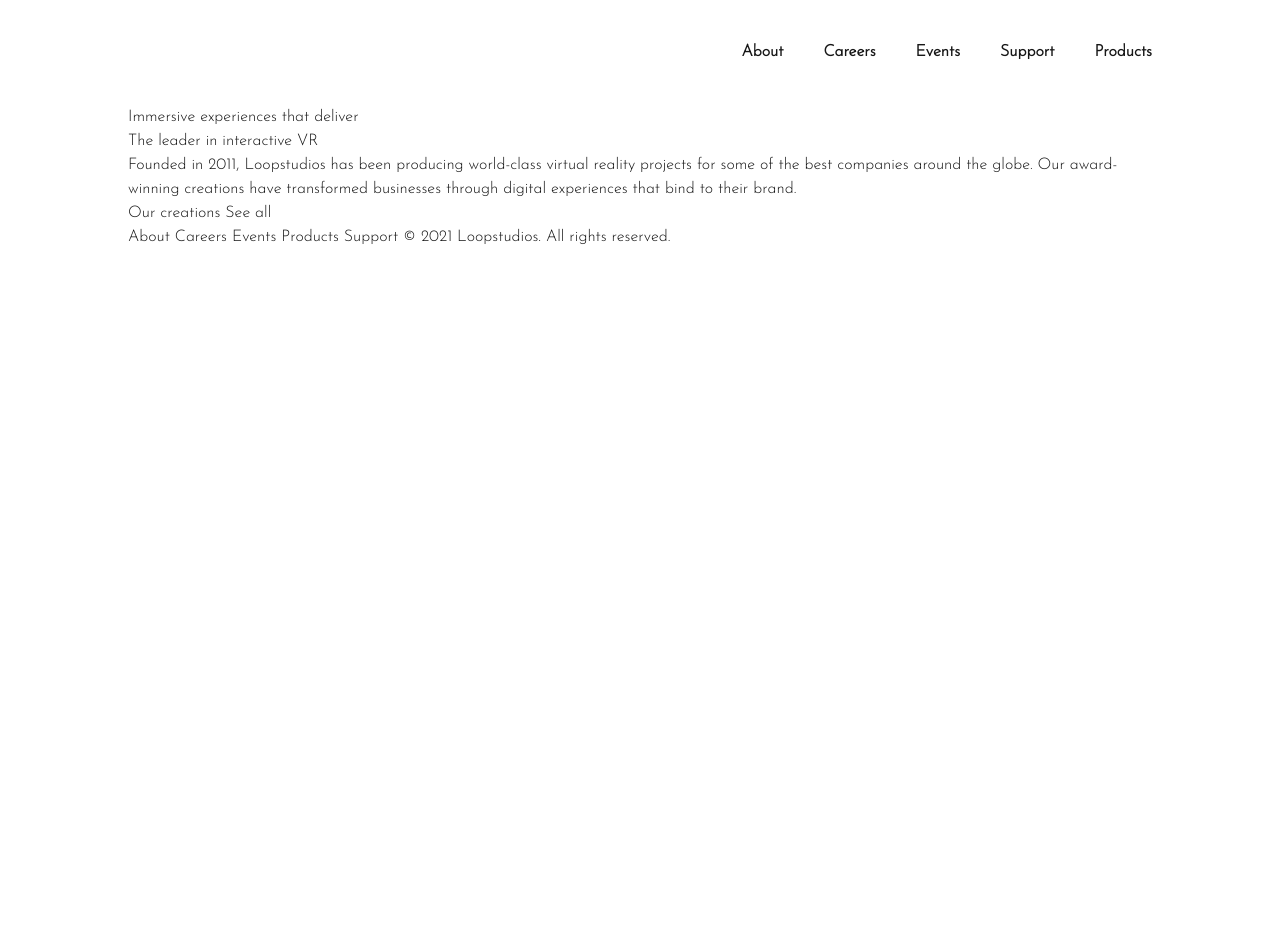
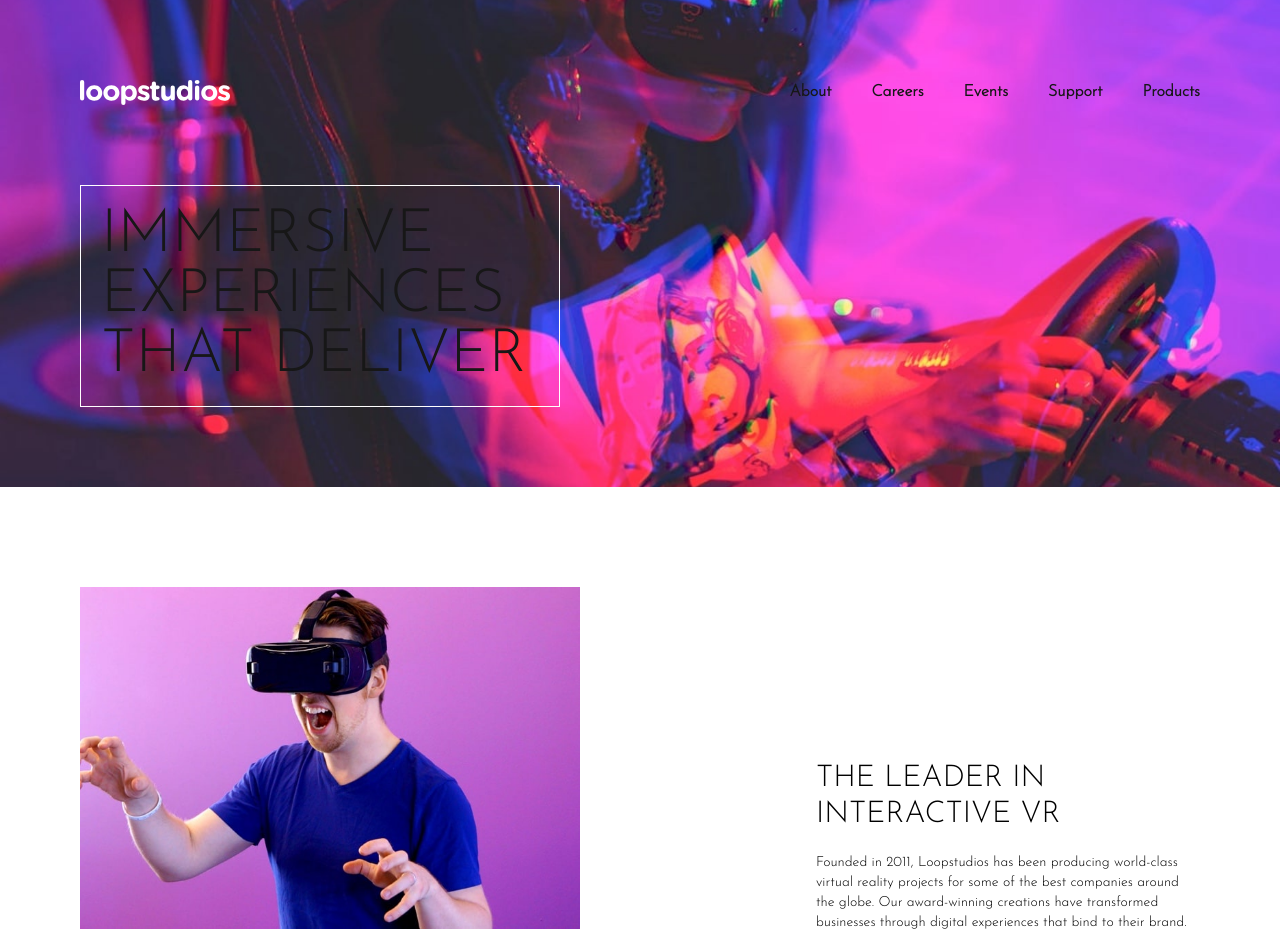
Before and after one commit to Micolash89/loopstudios-landing-page-main-nextjs, a Next.js app: page / in a window 1280 px wide. Shown: the top 952 px of the page. Before the commit the page ends 800 px from the top, so only its background shows below. Built offline with nearby package versions, Linux system fonts and the light colour scheme.

Commit message:
`Refactor componentes Home page layout y Content para incluir nueva imagen de héroe y elementos de texto`

```diff
--- a/src/app/page.tsx
+++ b/src/app/page.tsx
@@ -6,12 +6,17 @@ import {  josefin_Sans } from "@/lib/fonts";
 
 export default function Home() {
   return (
-    <div className={`${josefin_Sans.className} min-h-screen flex flex-col max-w-5xl mx-auto w-full`}>
+    <div className={`${josefin_Sans.className} min-h-screen flex flex-col  mx-auto w-full`}>
+      <div className="sm:bg-[url('/assets/images/desktop/image-hero.jpg')] bg-cover bg-center bg-no-repeat bg-[url('/assets/images/mobile/image-hero.jpg')] pt-10 pb-20 sm:px-15 lg:px-20 flex flex-col gap-10">
+
       <Header />
-      <main>
+
+      <h1 className="uppercase text-4xl sm:text-6xl border border-white p-5 w-fit sm:max-w-[30rem] text-balance  text-left justify-self-start">Immersive experiences that deliver</h1>
+
+      </div>
         <Content />
         <Creations />
-      </main>
+
       <Footer />
 
       {/* <div className="attribution">
--- a/src/components/Content.tsx
+++ b/src/components/Content.tsx
@@ -1,21 +1,25 @@
+import Image from "next/image";
 import React from "react";
 
 export default function Content() {
   return (
     <>
-      <section>
-        <h1>Immersive experiences that deliver</h1>
+      <section className="flex w-full py-25 sm:px-15 lg:px-20 bg-white text-black justify-start relative">
+        <div className="h-full">
+          <Image src={"/assets/images/desktop/image-interactive.jpg"} className="h-full" alt="image" width={500} height={500} />
+        </div>
 
-        <section>
-          <h2>The leader in interactive VR</h2>
+        <div className="flex flex-col gap-5 max-w-lg pt-12 pl-12 absolute bottom-[6rem] right-[0rem] bg-white text-balance">
 
-          <p>
-            Founded in 2011, <strong>Loopstudios</strong> has been producing
-            world-class virtual reality projects for some of the best companies
-            around the globe. Our award-winning creations have transformed
-            businesses through digital experiences that bind to their brand.
-          </p>
-        </section>
+        <h2 className="text-3xl uppercase">The leader in interactive VR</h2>
+
+        <p className="text-sm">
+          Founded in 2011, <strong>Loopstudios</strong> has been producing
+          world-class virtual reality projects for some of the best companies
+          around the globe. Our award-winning creations have transformed
+          businesses through digital experiences that bind to their brand.
+        </p>
+        </div>
       </section>
     </>
   );
```
